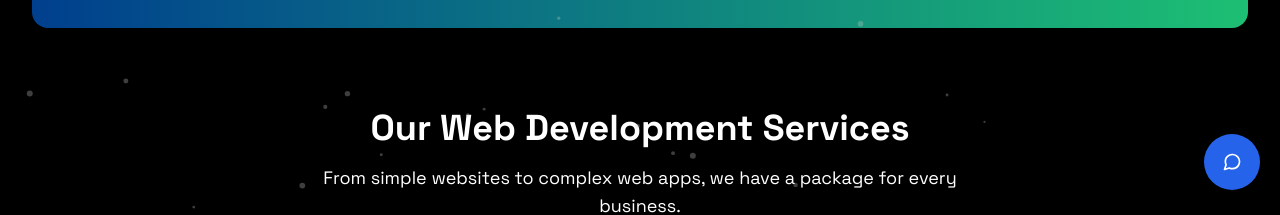
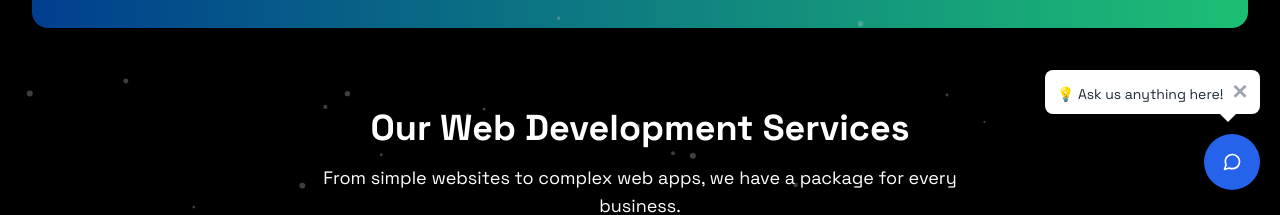
Before and after one commit to lionzak/softspark, a Next.js app: page / in a window 1280 px wide. Shown: the part 590-805 px from the top of the page. Built offline with nearby package versions, Linux system fonts and the light colour scheme; no server answers.

Commit message:
added hint panel

```diff
--- a/components/ChatWidget.tsx
+++ b/components/ChatWidget.tsx
@@ -1,4 +1,3 @@
-// components/ChatWidget.tsx
 "use client";
 
 import { useEffect, useRef, useState } from "react";
@@ -6,6 +5,7 @@ import { FiMessageCircle, FiX } from "react-icons/fi";
 
 export default function ChatWidget() {
   const [open, setOpen] = useState(false);
+  const [showHint, setShowHint] = useState(true); // 👈 show hint initially
   const iframeUrl = process.env.NEXT_PUBLIC_CHATBOT_IFRAME_URL || "";
   const panelRef = useRef<HTMLDivElement | null>(null);
 
@@ -33,7 +33,9 @@ export default function ChatWidget() {
           >
             <div className="flex items-center justify-between px-3 py-2 border-b">
               <div className="flex items-center gap-2">
-                <div className="w-8 h-8 rounded-full bg-blue-600 text-white grid place-items-center font-semibold">SS</div>
+                <div className="w-8 h-8 rounded-full bg-blue-600 text-white grid place-items-center font-semibold">
+                  SS
+                </div>
                 <div className="text-sm font-semibold">SoftSpark Assistant</div>
               </div>
               <div className="flex items-center gap-2">
@@ -63,16 +65,33 @@ export default function ChatWidget() {
           </div>
         )}
 
+        {/* Hint card above button */}
+        {showHint && !open && (
+          <div className="relative mb-2 max-w-[220px] bg-white text-gray-800 text-sm shadow-lg rounded-lg px-3 py-2">
+            💡 Ask us anything here!
+            {/* Arrow pointing down */}
+            <div className="absolute right-4 -bottom-2 -translate-x-1/2 w-0 h-0 border-l-8 border-r-8 border-t-8 border-l-transparent border-r-transparent border-t-white" />
+            <button
+              className="ml-2 text-xl font-bold text-gray-400 hover:text-gray-600"
+              onClick={() => setShowHint(false)}
+            >
+              ✕
+            </button>
+          </div>
+        )}
+
         {/* Floating button */}
         <button
-          onClick={() => setOpen((s) => !s)}
+          onClick={() => {
+            setOpen((s) => !s);
+            setShowHint(false); // 👈 hide hint once user clicks
+          }}
           aria-expanded={open}
           aria-label={open ? "Close chat" : "Open chat"}
-          className="group relative  inline-flex items-center justify-center w-14 h-14 rounded-full bg-blue-600 text-white shadow-lg hover:bg-blue-700 focus:outline-none"
+          className="group relative inline-flex items-center justify-center w-14 h-14 rounded-full bg-blue-600 text-white shadow-lg hover:bg-blue-700 focus:outline-none"
         >
           <span className="sr-only">Chat</span>
           <FiMessageCircle size={20} />
-          {/* optional subtle pulse */}
           <span className="absolute -inset-1 rounded-full opacity-0 group-hover:opacity-20 bg-white/10 transition" />
         </button>
       </div>
```
